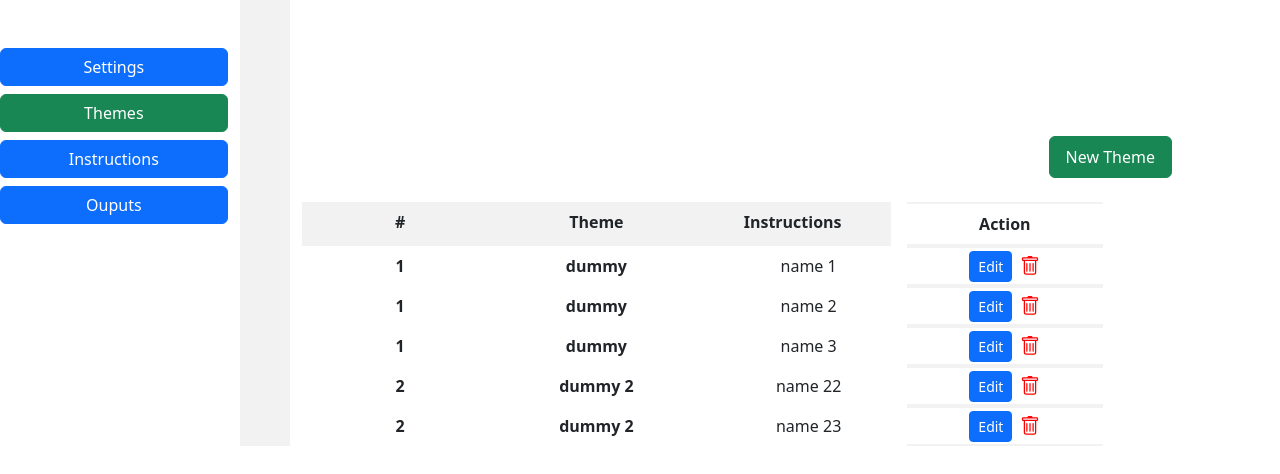
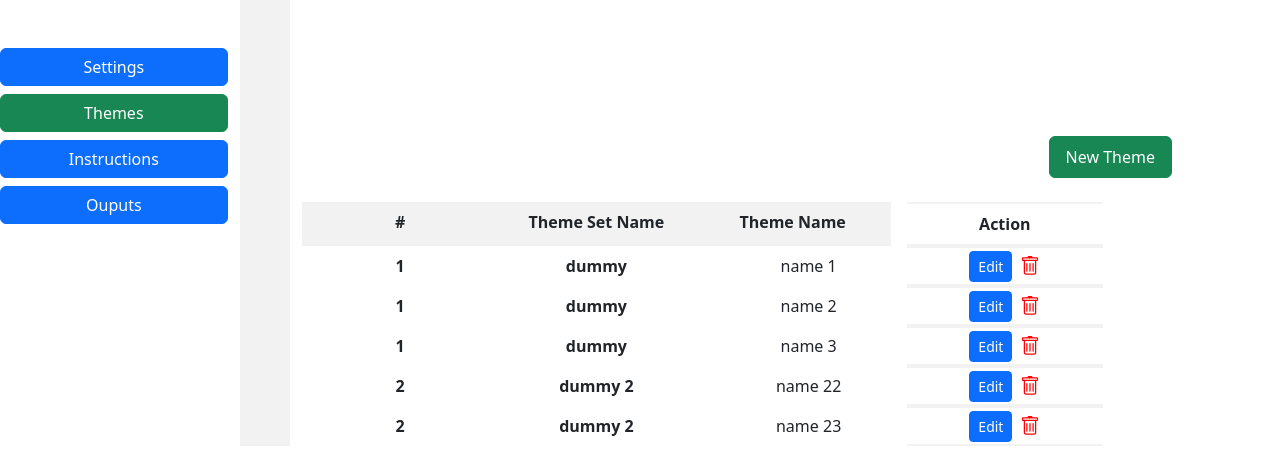
Before and after one commit to aliarslan007/promptProject, a Django app: page /instructionsset in a window 1280 px wide. Shown: the top 474 px of the page. Run offline with Django 4.2, Linux system fonts and the light colour scheme; a user stored in the database is signed in; data comes from the database, SQL or seed files in the repository; both versions use the stored data as it was after the commit.

Commit message:
UI Changes upate

```diff
--- a/promptapp/templates/promptapp/instructionsset.html
+++ b/promptapp/templates/promptapp/instructionsset.html
@@ -37,44 +37,40 @@
                     <label class="d-flex justify-content-center bold_text" for="floatingInputValue">#</label>
                 </div>
                 <div class="col-3 gap-colour p-2">
-                    <label class=" d-flex justify-content-center bold_text" for="floatingInputValue">Theme</label>
+                    <label class=" d-flex justify-content-center bold_text" for="floatingInputValue">Theme Set Name</label>
                 </div>
                 <div class="col-3 gap-colour p-2 me-3">
-                  <label class=" d-flex justify-content-center bold_text" for="floatingInputValue">Instructions</label>
+                  <label class=" d-flex justify-content-center bold_text" for="floatingInputValue">Theme Name</label>
               </div>
                 <div class="col-3 " id="presence_penalty_div" name="presence_penalty_div">
                     <label class="p-2 d-flex justify-content-center bold_text custom_border " for="floatingInputValue">Action</label>
                 </div>
 
             </div>
-
             <div id="instructions-container"></div>
-
             <input type="hidden" id="instruction_data" name="instruction_data" value="{{ instructions_data }}">
-
         </div>
-
 
 <div class="modal fade" id="new_instruction_modal" tabindex="-1" aria-labelledby="new_instruction_modalLabel" aria-hidden="true">
     <div class="modal-dialog  modal-dialog-scrollable">
       <div class="modal-content">
         <div class="modal-header">
-          <h5 id="modal_title" name="modal_title" class="modal-title bold_text" id="new_instruction_modalLabel">New Instruction</h5>
+          <h5 id="modal_title" name="modal_title" class="modal-title bold_text" id="new_instruction_modalLabel">New Theme</h5>
           <button type="button" class="btn-close" data-bs-dismiss="modal" aria-label="Close"></button>
         </div>
         <div class="modal-body">
           <form action="" id="new_instruction_form">
             <input type="hidden" id="modal_instruction_id" name="modal_instruction_id" value="">
             <div class="mb-3">
-              <label for="recipient-name" class="col-form-label bold_text">Theme Name:</label>
+              <label for="recipient-name" class="col-form-label bold_text">Theme Set Name:</label>
               <input  id="new_instruction_name" name="new_instruction_name" type="text" class="form-control " required>
             </div>
             <div class="mb-3" id="parent_instruction_row" name="parent_instruction_row">
               <div id="instruction_row_0" name="instruction_row_0" class="">
-                <label for="message-text" class="col-form-label bold_text">Insruction Name :</label>
+                <label for="message-text" class="col-form-label bold_text">Theme Name:</label>
                 <Input id="new_instruction_row_name_0" name="new_instruction_row_name_0" class="form-control " required></textarea>
 
-                <label for="message-text" class="col-form-label bold_text mt-1">Instruction Text :</label>
+                <label for="message-text" class="col-form-label bold_text mt-1">Enter Theme Prompt:</label>
                 <textarea id="new_instruction_0" name="new_instruction_0" class="form-control " required></textarea>
                 <button type="button" class="btn btn-danger mt-2 delete-row">Delete</button>
 
@@ -83,7 +79,7 @@
             </div>
         </div>
         <div class="modal-footer d-flex justify-content-between">
-          <button type="button" id="row_add_new_instruction" name="row_add_new_instruction" class="btn btn-secondary float-start" >Add New Instruction</button>
+          <button type="button" id="row_add_new_instruction" name="row_add_new_instruction" class="btn btn-secondary float-start" >Add New Theme</button>
           <div>
               <button type="button" class="btn btn-secondary" data-bs-dismiss="modal">Close</button>
               <button type="submit" id="new_instruction_submit" class="btn btn-primary">Save</button>
@@ -149,17 +145,17 @@ function addNewInstruction() {
     $('#new_instruction_name').val('');
 
     // Set modal title
-    $('#modal_title').text('New Instruction');
+    $('#modal_title').text('New Theme');
 
      // Clear existing instruction rows
      $('#parent_instruction_row').empty();
     // Populate instruction rows
     let newRow = `
         <div id="instruction_row_0" name="instruction_row_0" class="instruction-row">
-            <label for="message-text" class="col-form-label bold_text">Instruction Name :</label>
+            <label for="message-text" class="col-form-label bold_text">Theme Name:</label>
             <input id="new_instruction_row_name_0" name="new_instruction_row_name_0" class="form-control" value="" required>
 
-            <label for="message-text" class="col-form-label bold_text mt-1">Instruction Text :</label>
+            <label for="message-text" class="col-form-label bold_text mt-1">Enter Theme Prompt:</label>
             <textarea id="new_instruction_0" name="new_instruction_0" class="form-control" required></textarea>
 
             <button type="button" class="btn btn-danger mt-2 delete-row">Delete</button>
@@ -192,10 +188,10 @@ $(document).ready(function() {
         // Create new row with incremented index
         let newRow = `
             <div id="instruction_row_${instructionIndex}" name="instruction_row_${instructionIndex}">
-                <label for="message-text" class="col-form-label bold_text">Instruction Name :</label>
+                <label for="message-text" class="col-form-label bold_text">Theme Name :</label>
                 <input id="new_instruction_row_name_${instructionIndex}" name="new_instruction_row_name_${instructionIndex}" class="form-control" required>
 
-                <label for="message-text" class="col-form-label bold_text mt-1">Enter Instruction Text :</label>
+                <label for="message-text" class="col-form-label bold_text mt-1">Enter Theme Prompt:</label>
                 <textarea id="new_instruction_${instructionIndex}" name="new_instruction_${instructionIndex}" class="form-control" required></textarea>
                 <button type="button" class="btn btn-danger mt-2 delete-row">Delete</button>
 
@@ -362,6 +358,7 @@ $(document).on("click", "[id^='edit_']", function(){
     var instructionSetId = id.split('_')[1]; // Extract the index from the ID
       // Find the instruction set data corresponding to the given ID
     console.log("Instruction Set ID:", instructionSetId);
+    $('#modal_title').text('Edit Theme');
 
     const instructionsData = JSON.parse($('#instruction_data').val()); // Parse JSON string to object
     console.log("instruction_data : ", instructionsData);
@@ -380,10 +377,10 @@ $(document).on("click", "[id^='edit_']", function(){
         instructionSetData.instructions.forEach((instruction, index) => {
             let newRow = `
                 <div id="instruction_row_${index}" name="instruction_row_${index}" class="instruction-row">
-                    <label for="message-text" class="col-form-label bold_text">Instruction Name :</label>
+                    <label for="message-text" class="col-form-label bold_text">Theme Name :</label>
                     <input id="new_instruction_row_name_${index}" name="new_instruction_row_name_${index}" class="form-control" value="${instruction.name}" required>
 
-                    <label for="message-text" class="col-form-label bold_text mt-1">Enter Instruction Text :</label>
+                    <label for="message-text" class="col-form-label bold_text mt-1">Enter Theme Prompt :</label>
                     <textarea id="new_instruction_${index}" name="new_instruction_${index}" class="form-control" required>${instruction.text}</textarea>
 
                     <button type="button" class="btn btn-danger mt-2 delete-row">Delete</button>
```
Also changed, not shown: promptapp/templates/promptapp/instructionstheme.html (+15 -81 lines), db.sqlite3.
